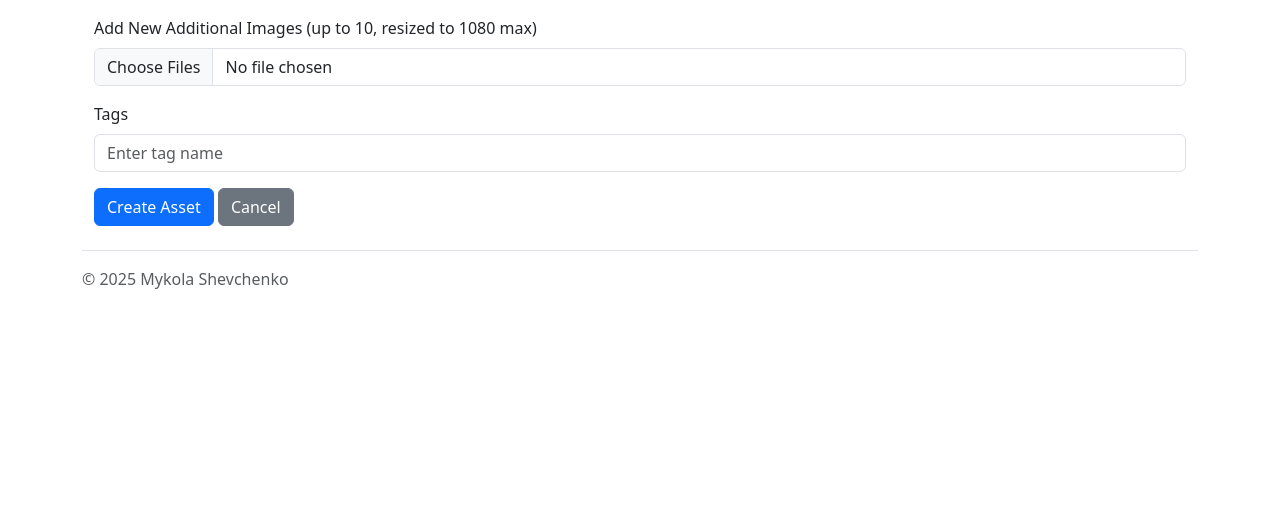
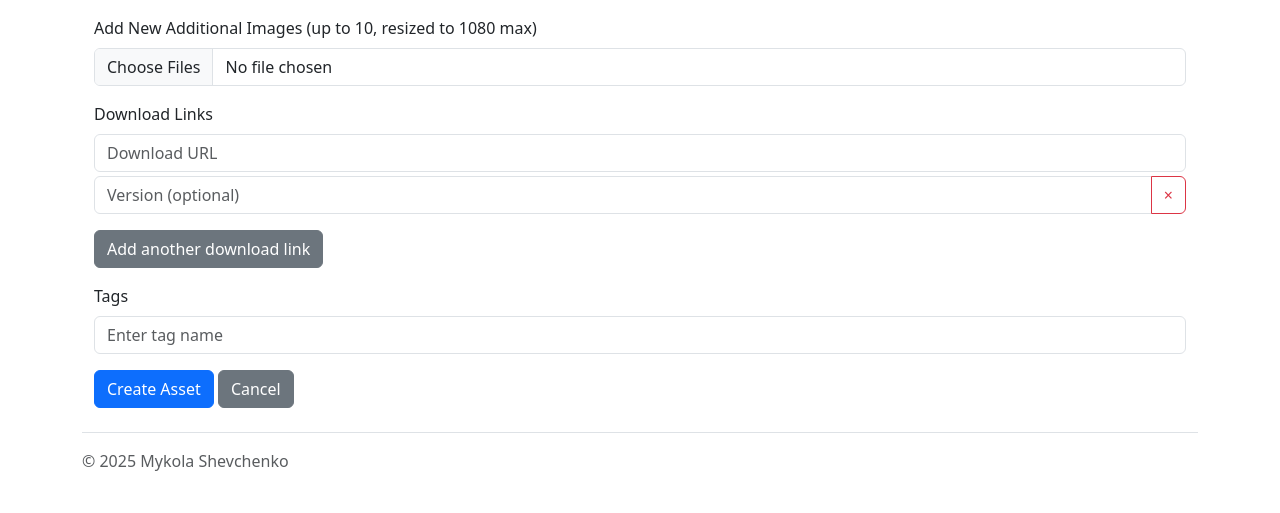
Before and after one commit to mykolawasd/asset-management-system, a PHP site: page /assets/create in a window 1280 px wide. Shown: the part 638-1151 px from the top of the page. Before the commit the page ends 927 px from the top, so only its background shows below. Run offline with PHP 8.4, Linux system fonts and the light colour scheme; the visitor is signed in with stand-in values (Sample User, id 1); tables that the repository leaves empty hold one stand-in row (values such as "Sample post"); some libraries are stand-ins or nearby versions.

Commit message:
feat: Add download links functionality to assets management

```diff
--- a/config/init.sql
+++ b/config/init.sql
@@ -49,10 +49,10 @@ CREATE TABLE IF NOT EXISTS `asset_downloads` (
   `id` int NOT NULL AUTO_INCREMENT,
   `asset_id` int NOT NULL,
   `url` varchar(2048) NOT NULL,
-  `file_type` varchar(50) DEFAULT NULL,
+  `version` varchar(50) DEFAULT NULL,
   `created_at` datetime DEFAULT CURRENT_TIMESTAMP,
   PRIMARY KEY (`id`),
-  KEY `asset_id` (`asset_id`,`file_type`)
+  KEY `asset_id` (`asset_id`,`version`)
 ) ENGINE=MyISAM DEFAULT CHARSET=utf8mb4 COLLATE=utf8mb4_general_ci;
 
 -- --------------------------------------------------------
--- a/controllers/AssetsController.php
+++ b/controllers/AssetsController.php
@@ -130,12 +130,23 @@ class AssetsController extends Controller {
                         if (in_array($ext, $allowedExtensions)) {
                             $imageFilename = uniqid('img_') . '.' . $ext;
                             $imageDestination = $uploadDirImages . $imageFilename;
-                            // Уменьшаем изображение до размеров 1080x1080 (максимум 1080)
                             resizeImage($images['tmp_name'][$i], $imageDestination, 1080, 1080);
                             $imageUrl = '/' . $imageDestination;
                             \Models\AssetImages::createImage($assetId, $imageUrl, $sortOrder);
                             $sortOrder++;
                         }
+                    }
+                }
+            }
+
+            if (isset($_POST['download_url']) && is_array($_POST['download_url'])) {
+                $downloadUrls = $_POST['download_url'];
+                $downloadVersions = $_POST['download_version'] ?? [];
+                foreach ($downloadUrls as $index => $downloadUrl) {
+                    $downloadUrl = trim($downloadUrl);
+                    if (!empty($downloadUrl)) {
+                        $version = trim($downloadVersions[$index] ?? '');
+                        \Models\AssetDownloads::createDownload($assetId, $downloadUrl, $version);
                     }
                 }
             }
@@ -231,6 +242,7 @@ class AssetsController extends Controller {
 
         $tags = Tags::getTagsByAssetId($assetId);
         $images = AssetImages::getImagesByAssetId($assetId);
+        $downloads = AssetDownloads::getDownloadsByAssetId($assetId);
 
         if ($_SERVER['REQUEST_METHOD'] === 'POST') {
             $errors = [];
@@ -293,6 +305,20 @@ class AssetsController extends Controller {
                 }
             }
 
+            \Models\AssetDownloads::deleteDownloadsByAssetId($assetId);
+
+            if (isset($_POST['download_url']) && is_array($_POST['download_url'])) {
+                $downloadUrls = $_POST['download_url'];
+                $downloadVersions = $_POST['download_version'] ?? [];
+                foreach ($downloadUrls as $index => $downloadUrl) {
+                    $downloadUrl = trim($downloadUrl);
+                    if (!empty($downloadUrl)) {
+                        $version = trim($downloadVersions[$index] ?? '');
+                        \Models\AssetDownloads::createDownload($assetId, $downloadUrl, $version);
+                    }
+                }
+            }
+
             if (count($errors) === 0) {
                 Assets::updateAsset($assetId, $title, $thumbnailUrl, $description);
 
@@ -330,6 +356,7 @@ class AssetsController extends Controller {
             'asset' => $asset,
             'tags' => $tags,
             'images' => $images,
+            'downloads' => $downloads,
         ]);
     }
 
@@ -364,6 +391,7 @@ class AssetsController extends Controller {
             }
 
             Tags::deleteOrphanTags();
+            AssetDownloads::cleanupOrphanDownloads();
             return $this->redirect('/assets');
         }
 
--- a/views/assets/_form.php
+++ b/views/assets/_form.php
@@ -89,6 +89,32 @@ if (!isset($availableTags)) {
         <input type="file" name="images[]" multiple accept="image/*" class="form-control">
     </div>
 
+    <div class="mb-3">
+        <label class="form-label">Download Links</label>
+        <div id="download-links" style="max-height: 300px; overflow-y: auto;">
+            <?php if (isset($downloads) && !empty($downloads)): ?>
+                <?php foreach ($downloads as $download): ?>
+                    <div class="download-link mb-2">
+                        <input type="text" name="download_url[]" class="form-control" placeholder="Download URL" value="<?= h($download['url']) ?>">
+                        <div class="input-group mt-1">
+                            <input type="text" name="download_version[]" class="form-control" placeholder="Version (optional)" value="<?= h($download['version']) ?>">
+                            <button type="button" class="btn btn-outline-danger remove-download-link" title="Remove">&times;</button>
+                        </div>
+                    </div>
+                <?php endforeach; ?>
+            <?php else: ?>
+                <div class="download-link mb-2">
+                    <input type="text" name="download_url[]" class="form-control" placeholder="Download URL">
+                    <div class="input-group mt-1">
+                        <input type="text" name="download_version[]" class="form-control" placeholder="Version (optional)">
+                        <button type="button" class="btn btn-outline-danger remove-download-link" title="Remove">&times;</button>
+                    </div>
+                </div>
+            <?php endif; ?>
+        </div>
+        <button type="button" id="add-download-link" class="btn btn-secondary mt-2">Add another download link</button>
+    </div>
+
     <!-- Include tags autocomplete -->
     <?php include 'views/assets/_tags_autocomplete.php'; ?>
 
@@ -115,4 +141,27 @@ document.addEventListener('DOMContentLoaded', function() {
 
 // Pass the tags array to JavaScript for autocomplete
 const availableTags = <?= json_encode(array_values($availableTags)); ?>;
+
+document.getElementById('add-download-link').addEventListener('click', function() {
+    var container = document.getElementById('download-links');
+    var div = document.createElement('div');
+    div.className = 'download-link mb-2';
+    div.innerHTML =
+         '<input type="text" name="download_url[]" class="form-control" placeholder="Download URL">' +
+         '<div class="input-group mt-1">' +
+             '<input type="text" name="download_version[]" class="form-control" placeholder="Version (optional)">' +
+             '<button type="button" class="btn btn-outline-danger remove-download-link" title="Remove">&times;</button>' +
+         '</div>';
+    container.appendChild(div);
+});
+
+// Делегирование клика для удаления нужного блока ссылки
+document.getElementById('download-links').addEventListener('click', function(event) {
+    if (event.target && event.target.classList.contains('remove-download-link')) {
+        var downloadLinkDiv = event.target.closest('.download-link');
+        if (downloadLinkDiv) {
+            downloadLinkDiv.remove();
+        }
+    }
+});
 </script>
--- a/views/assets/view.php
+++ b/views/assets/view.php
@@ -143,7 +143,7 @@ use \Models\User;
             <ul class="list-group">
                <?php foreach ($downloads as $download): ?>
                    <li class="list-group-item d-flex justify-content-between align-items-center">
-                      <a href="<?= $download['url'] ?>"><?= h($download['file_type']) ?></a>
+                      <a href="<?= $download['url'] ?>" target="_blank" rel="noopener noreferrer"><?= h($download['version']) ?></a>
                       <span class="badge bg-secondary"><?= h($download['created_at']) ?></span>
                    </li>
                <?php endforeach; ?>
```
Also changed, not shown: models/AssetDownloads.php (+28 -0 lines).
